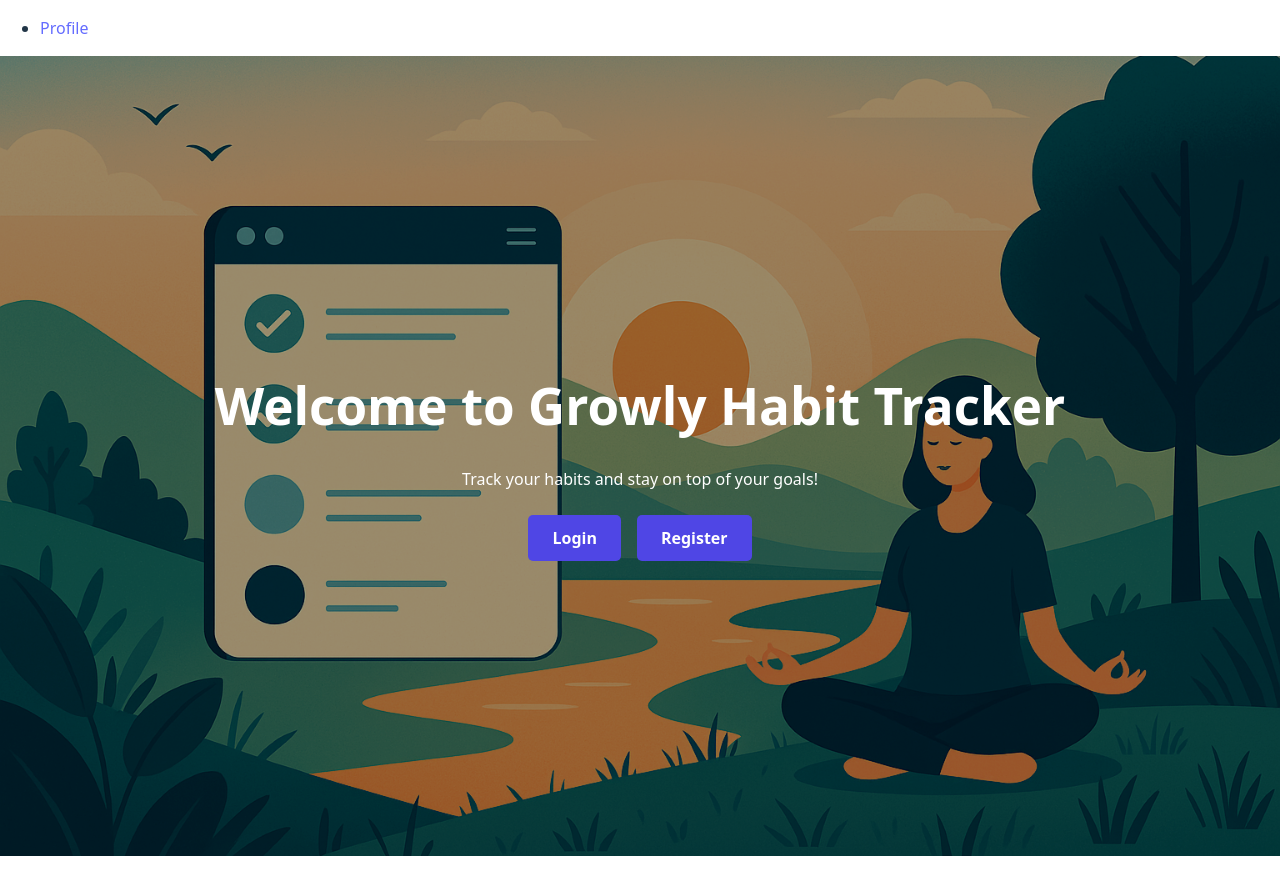
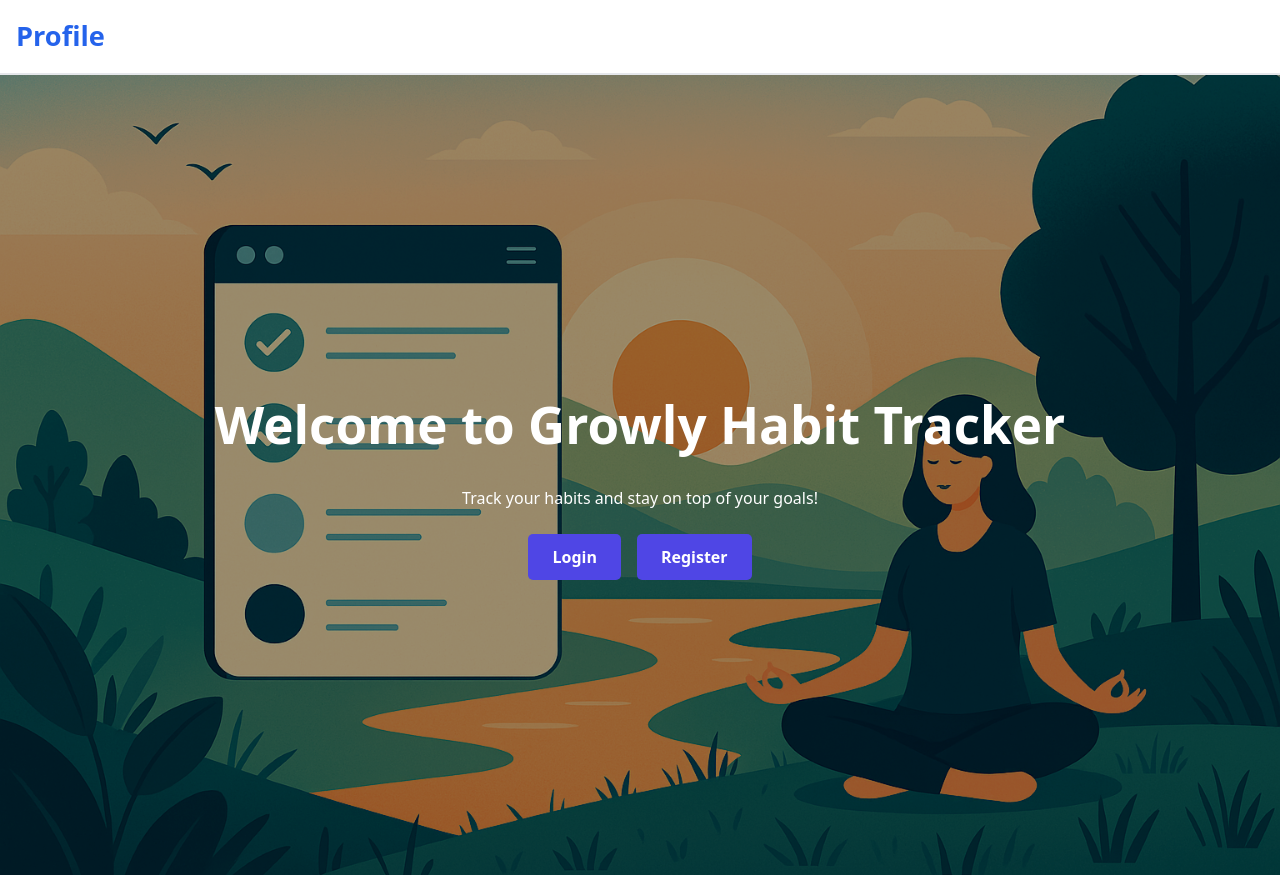
Before and after one commit to LPF-24/growly-main-ui, a React (Vite) app: page / in a window 1280 px wide. Built offline with nearby package versions, Linux system fonts and the light colour scheme; no server answers.

Commit message:
feat(main-ui): - Preserved role-specific menu items as requested - Display menu items in horizontal row using flexbox - Applied blue color and enlarged font to links - Improved user experience and readability

```diff
--- a/src/components/Navbar.jsx
+++ b/src/components/Navbar.jsx
@@ -2,66 +2,65 @@ import React from "react";
 import { Link, useLocation, useNavigate } from "react-router-dom";
 import { logout as serverLogout } from "../api/authApi";
 import { useAuth } from "../context/AuthContext";
+import "../styles/Navbar.css";
 
 function Navbar() {
     const location = useLocation();
     const path = location.pathname;
     const navigate = useNavigate();
-
     const { user, logout } = useAuth();
 
-    const handleLogout = async() => {
+    const handleLogout = async () => {
         if (window.confirm("Are you sure you want to log out?")) {
             try {
                 await serverLogout();
                 logout();
                 navigate("/login");
-            } catch(e) {
+            } catch (e) {
                 alert("Logout failed");
             }
         }
     };
 
-    // меню для Login и Register
     if (path === "/login" || path === "/register") {
         return (
-            <nav>
-                <ul>
-                    <li><Link to="/">Home</Link></li>
+            <nav className="navbar">
+                <ul className="navbar-list">
+                    <li><Link className="navbar-link" to="/">Home</Link></li>
                 </ul>
             </nav>
         );
     }
 
-    // меню для HomePage
     if (path === "/") {
         return (
-            <nav>
-                <ul>
-                    <li><Link to="/profile">Profile</Link></li>
+            <nav className="navbar">
+                <ul className="navbar-list">
+                    <li><Link className="navbar-link" to="/profile">Profile</Link></li>
                 </ul>
             </nav>
         );
     }
 
-    // меню для остальных страниц
     return (
-        <nav>
-            <ul>
-                <li><Link to="/profile">Profile</Link></li>
-                <li><Link to="/habits">Habits</Link></li>
-                <li><Link to="/habits/create">Create Habit</Link></li>
+        <nav className="navbar">
+            <ul className="navbar-list">
+                <li><Link className="navbar-link" to="/profile">Profile</Link></li>
+                <li><Link className="navbar-link" to="/habits">Habits</Link></li>
+                <li><Link className="navbar-link" to="/habits/create">Create Habit</Link></li>
+
+                {user?.role === "ROLE_USER" && (
+                    <li><Link className="navbar-link" to="/promote">Become Admin</Link></li>
+                )}
+
                 {user && (
                     <>
-                        {user.role === "ROLE_USER" && (
-                            <li>
-                                <Link to="/promote">Become Admin</Link>
-                            </li>
-                        )}
-                        <li style={{ marginLeft: "auto", fontStyle: "italic"}}>
-                            Logged as {user.username}
+                        <li className="nav-username">Logged as {user.username}</li>
+                        <li>
+                            <button className="navbar-link logout-button" onClick={handleLogout}>
+                                Logout
+                            </button>
                         </li>
-                        <li><button onClick={handleLogout}>Logout</button></li>
                     </>
                 )}
             </ul>
--- /dev/null
+++ b/src/styles/Navbar.css
@@ -0,0 +1,46 @@
+.navbar {
+  background-color: #ffffff;
+  padding: 1rem;
+  border-bottom: 2px solid #e5e7eb;
+}
+
+.navbar-list {
+  display: flex;
+  gap: 1.7rem;
+  align-items: center;
+  list-style: none;
+  padding: 0;
+  margin: 0;
+  flex-wrap: wrap;
+}
+
+.navbar-list a {
+  text-decoration: none;
+  color: #2563eb;
+  font-size: 1.7rem;
+  font-weight: 600;
+}
+
+.navbar-list a:hover {
+  text-decoration: underline;
+}
+
+.nav-username {
+  margin-left: auto;
+  font-style: italic;
+  font-weight: bold;
+  font-size: 1.7rem;
+}
+
+.logout-button {
+  background-color: transparent;
+  border: none;
+  color: #2563eb;
+  cursor: pointer;
+  font-size: 1.7rem;
+  font-weight: 600;
+}
+
+.logout-button:hover {
+  text-decoration: underline;
+}
```
